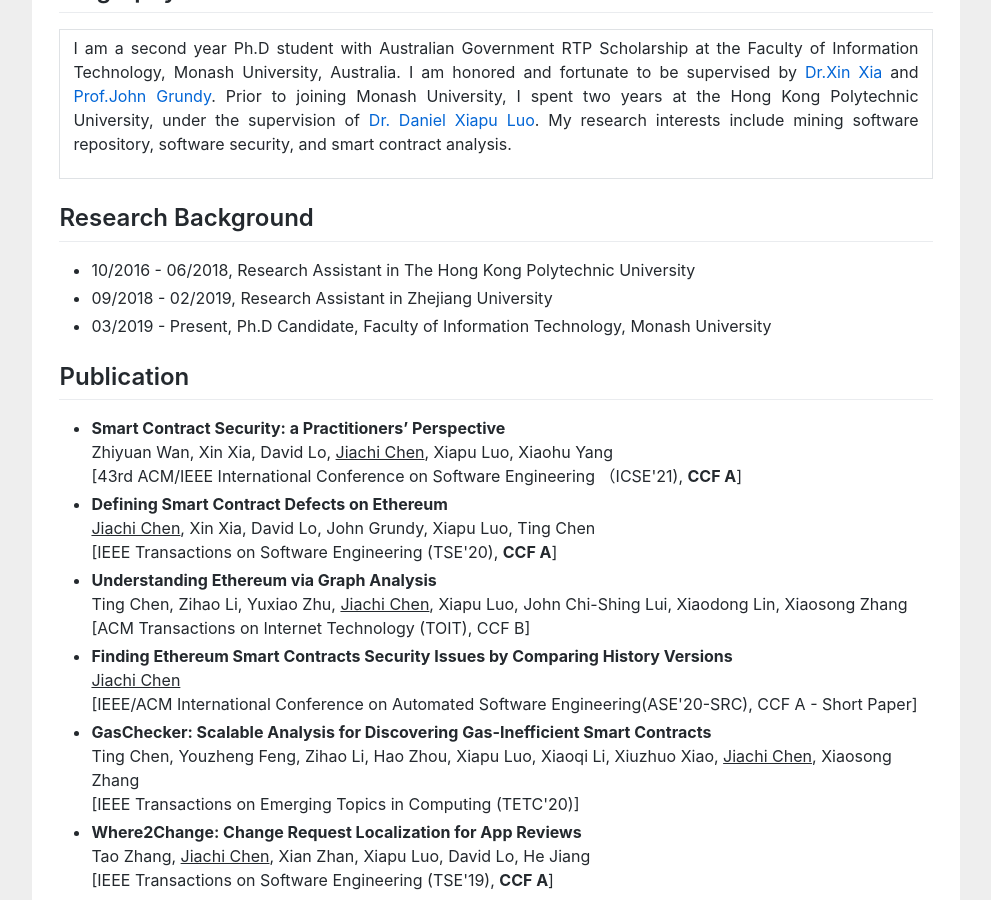
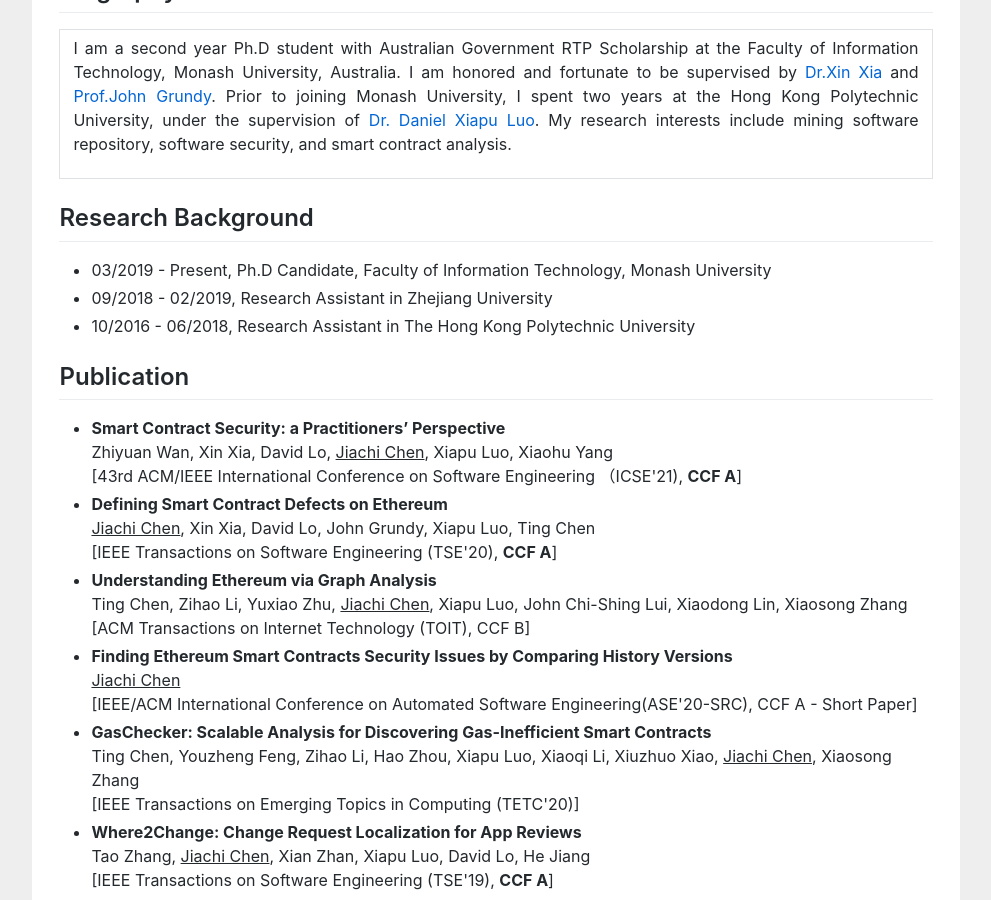
Before and after one commit to huangyuan-hy/huangyuan-hy.github.io, a Jekyll site: the page index.html, which Jekyll copies as it is, in a window 1280 px wide and 900 px high, scrolled down 377 px. Shown: the whole window, without its empty margins (144-1135 px from the left). Built offline with Jekyll 4.4.1, drawn with Linux system fonts in a browser that asks for light colours.

```diff
--- a/index.html
+++ b/index.html
@@ -73,9 +73,9 @@ gtag('config', 'UA-158965281-1');
 
 				<h2>Research Background</h2>
 					<ul>
+						<li>03/2019 - Present,  Ph.D Candidate, Faculty of Information Technology, Monash University</li>
+						<li>09/2018 - 02/2019,  Research Assistant in Zhejiang University</li>
 						<li>10/2016 - 06/2018,  Research Assistant in The Hong Kong Polytechnic University</li>
-						<li>09/2018 - 02/2019,  Research Assistant in Zhejiang University</li>
-						<li>03/2019 - Present,  Ph.D Candidate, Faculty of Information Technology, Monash University</li>
 					</ul>
 
 
```
